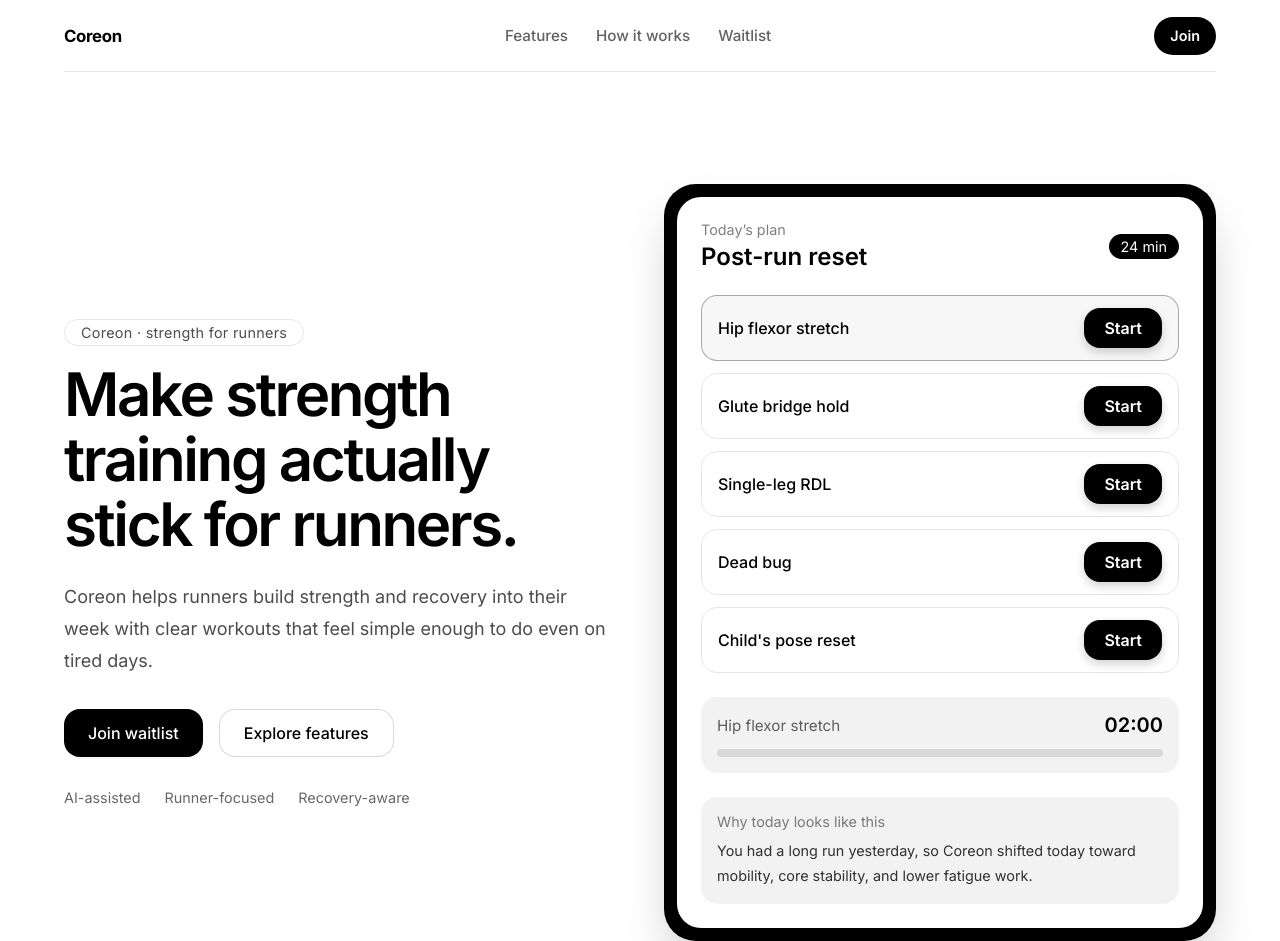
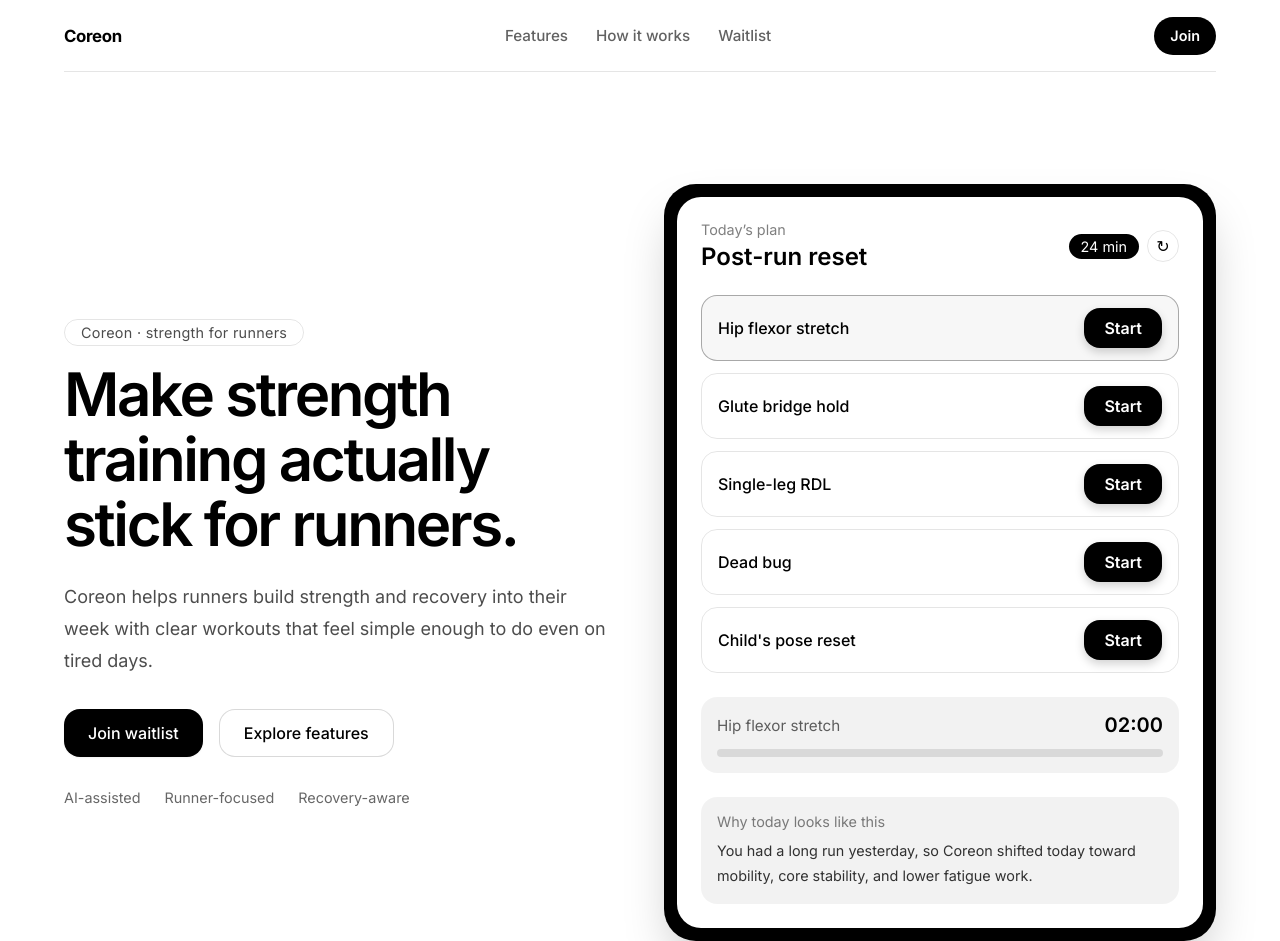
Before and after one commit to zachyangme-netizen/coreon-website, a website: page index.html in a window 1280 px wide. Shown: the top 941 px of the page. Drawn offline with Linux system fonts and the light colour scheme; no server answers.

Commit message:
Add refresh workouts button

```diff
--- a/index.html
+++ b/index.html
@@ -55,7 +55,10 @@
                   <p>Today’s plan</p>
                   <h2 id="plan-title">Post-run reset</h2>
                 </div>
-                <div class="duration-badge" id="duration-badge">24 min</div>
+                <div class="plan-header-right">
+                  <div class="duration-badge" id="duration-badge">24 min</div>
+                  <button id="refresh-btn" type="button" aria-label="Refresh workout">↻</button>
+                </div>
               </div>
 
               <div class="workout-list" id="workout-list">
--- a/script.js
+++ b/script.js
@@ -26,6 +26,7 @@ const whyText = document.getElementById("why-text");
 const waitlistForm = document.getElementById("waitlist-form");
 const formStatus = document.getElementById("form-status");
 const appShell = document.querySelector(".app-shell");
+const refreshBtn = document.getElementById("refresh-btn");
 
 function formatTime(totalSeconds) {
   const minutes = String(Math.floor(totalSeconds / 60)).padStart(2, "0");
@@ -107,6 +108,7 @@ function loadWorkout(workout) {
 
 async function fetchWorkout() {
   appShell.classList.add("loading");
+  refreshBtn.disabled = true;
   try {
     const res = await fetch("/api/workout");
     if (!res.ok) throw new Error(`HTTP ${res.status}`);
@@ -116,8 +118,11 @@ async function fetchWorkout() {
     loadWorkout(FALLBACK_WORKOUT);
   } finally {
     appShell.classList.remove("loading");
+    refreshBtn.disabled = false;
   }
 }
+
+refreshBtn.addEventListener("click", fetchWorkout);
 
 waitlistForm.addEventListener("submit", (event) => {
   event.preventDefault();
--- a/styles.css
+++ b/styles.css
@@ -558,6 +558,39 @@ p {
   }
 }
 
+.plan-header-right {
+  display: flex;
+  align-items: center;
+  gap: 8px;
+}
+
+#refresh-btn {
+  display: grid;
+  place-items: center;
+  width: 32px;
+  height: 32px;
+  border: 1px solid var(--line);
+  border-radius: 999px;
+  background: transparent;
+  color: var(--black);
+  font-size: 1rem;
+  cursor: pointer;
+  transition: background 160ms ease, transform 400ms ease;
+}
+
+#refresh-btn:hover {
+  background: var(--soft);
+}
+
+#refresh-btn:disabled {
+  opacity: 0.35;
+  cursor: not-allowed;
+}
+
+.app-shell.loading #refresh-btn {
+  transform: rotate(360deg);
+}
+
 .app-shell.loading .app-card {
   opacity: 0.45;
   pointer-events: none;
```
